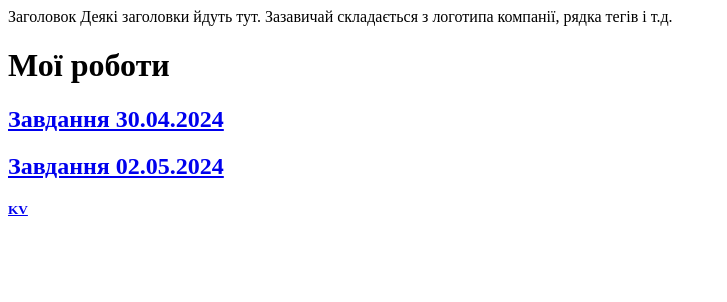
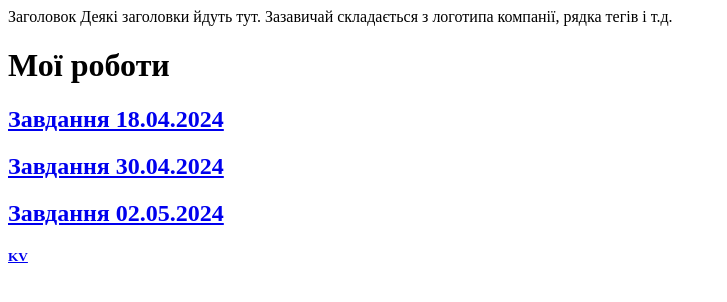
Before and after one commit to KataVitiuk/lesons, a plain HTML site: page index.html in a window 1280 px wide. Shown: the whole page, without its empty margins (0-727 px from the left). Drawn offline with Linux system fonts and the light colour scheme.

Commit message:
Update index.html

```diff
--- a/index.html
+++ b/index.html
@@ -11,6 +11,7 @@
 </header>
     <h1>Мої роботи</h1>
 <section>
+    <a href="Zavd 5.html"><h2>Завдання 18.04.2024</h2>
     <a href="Zavd 6.html"><h2>Завдання 30.04.2024</h2>
     <a href="Zavd 7.html"><h2>Завдання 02.05.2024</h2>
     </section>
```
